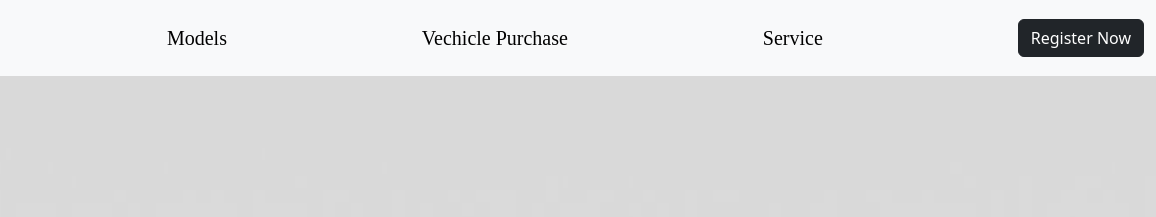
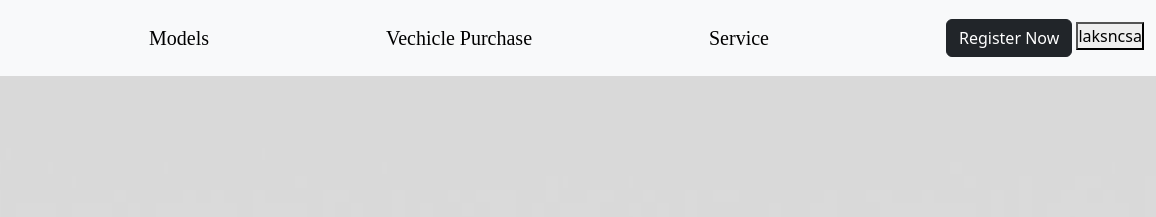
Before and after one commit to Naseeeb5412/project-2, a plain HTML site: page index.html in a window 1280 px wide. Shown: the top 217 px of the page, 124-1280 px from the left. Drawn offline with nearby package versions, Linux system fonts and the light colour scheme; a web font is replaced by a local one.

Commit message:
Update index.html

```diff
--- a/index.html
+++ b/index.html
@@ -28,6 +28,7 @@
             <a class="navbar-brand" href="#">Service</a>
             <form >
             <button type="button" class="btn btn-dark">Register Now</button>
+            <button>laksncsa</button>
           </form>
         </div>
       </nav>
```
